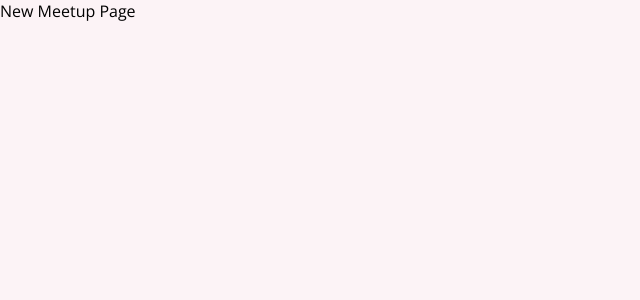
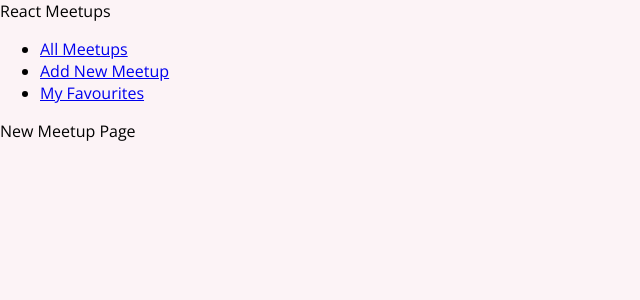
Before and after one commit to mayvastech/react-course-2, a React (Create React App) app: page /new-meetup in a window 1280 px wide. Shown: the top 300 px of the page, without its empty margins (0-640 px from the left). Built offline with nearby package versions, Linux system fonts and the light colour scheme.

Commit message:
Added Links and MainNavigation component

```diff
--- a/src/App.js
+++ b/src/App.js
@@ -1,22 +1,24 @@
 import { Route, Switch } from "react-router-dom";
-
 import AllMeetupsPage from "./pages/AllMeetups";
 import NewMeetupPage from "./pages/NewMeetup";
 import FavouritesPage from "./pages/Favourites";
+import MainNavigation from "./components/layout/MainNavigation";
 
 function App() {
   return (
-
     <div>
+      <MainNavigation />
       <Switch>
         <Route path="/" exact>
-        <AllMeetupsPage></AllMeetupsPage>
+          <AllMeetupsPage />
         </Route>
+
         <Route path="/new-meetup">
-        <NewMeetupPage></NewMeetupPage>
+          <NewMeetupPage />
         </Route>
+
         <Route path="/favourites-page">
-        <FavouritesPage></FavouritesPage>
+          <FavouritesPage />
         </Route>
       </Switch>
     </div>
@@ -32,6 +34,7 @@ export default App;
 // Define URLS to be supported and pages to be loaded for different URL's
 
 // Route component defines different paths in the URL listening to and which component to load
+// Switch tells router only one route should be rendered at one time
 
 // The part after domain name is the path e.g- my-page.com/products
 
--- /dev/null
+++ b/src/components/layout/MainNavigation.js
@@ -0,0 +1,24 @@
+import { Link } from "react-router-dom";
+
+function MainNavigation() {
+  return (
+    <header>
+      <div>React Meetups</div>
+      <nav>
+        <ul>
+          <li>
+            <Link to="/">All Meetups</Link>
+          </li>
+          <li>
+            <Link to="/new-meetup">Add New Meetup</Link>
+          </li>
+          <li>
+            <Link to="/favourites-page">My Favourites</Link>
+          </li>
+        </ul>
+      </nav>
+    </header>
+  );
+}
+
+export default MainNavigation;
--- a/src/pages/NewMeetup.js
+++ b/src/pages/NewMeetup.js
@@ -1,5 +1,5 @@
 function NewMeetupPage() {
-    return <div>New Meetup Page</div>;
-  }
+  return <div>New Meetup Page</div>;
+}
 
-  export default NewMeetupPage;
+export default NewMeetupPage;
```
Lines whose indentation alone changed are shown as unchanged.
